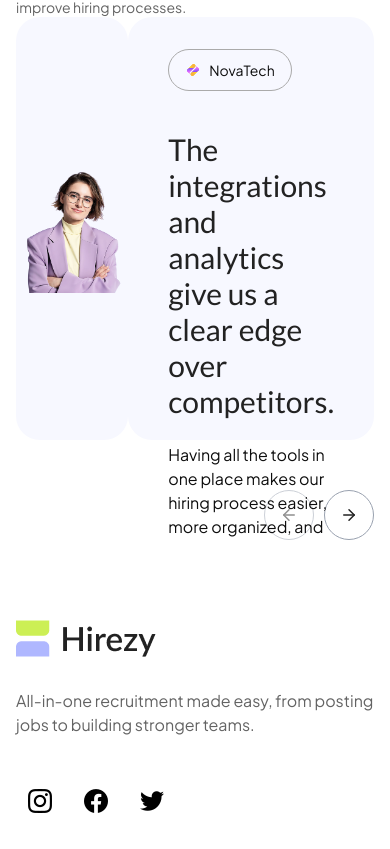
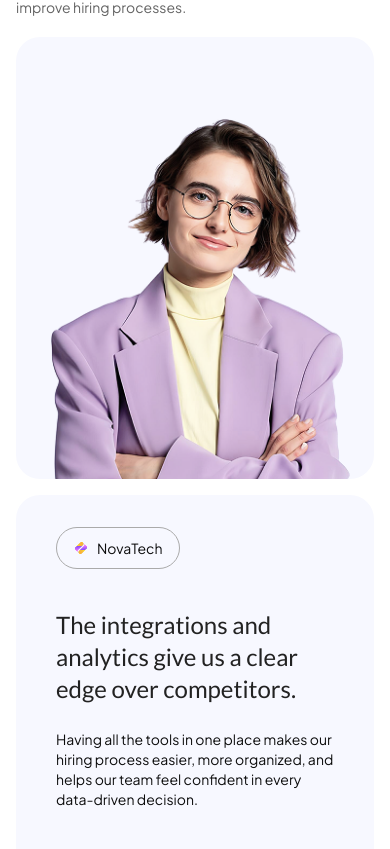
Before and after one commit to Bernardowert/project-hirezy, a Next.js app: page / in a window 390 px wide. Shown: the part 9635-10484 px from the top of the page. Built offline with nearby package versions, Linux system fonts and the light colour scheme.

Commit message:
finalizando o responsivo da section testimonals e finalização da pagina home

```diff
--- a/app/components/sections/home/testimonals/slides.tsx
+++ b/app/components/sections/home/testimonals/slides.tsx
@@ -57,7 +57,7 @@ export function Slides(){
             <Swiper
                 spaceBetween={50}
                 slidesPerView={1}
-                className='w-full max-w-270 mx-auto cursor-pointer'
+                className='w-full max-w-270 mx-auto mt-5 tablet:mt-10 laptop:mt-14'
                 modules={[Navigation]}
                 navigation={{
                     prevEl: previousBtn.current,
@@ -76,15 +76,16 @@ export function Slides(){
 
                 {
                     slidesInfo.map(({imgSrc,imgAlt,description,name,job,enterprise, title}, index) =>(
-                    <SwiperSlide className='w-full h-105.75! bg-white flex! items-center justify-between' key={index}>
-                    <div className="w-full max-w-92 h-full flex items-center justify-center bg-blue-300 rounded-3xl">
+                    <SwiperSlide className='w-full h-auto! flex-col gap-4 cursor-pointer bg-white flex! items-center justify-between laptop:h-105.75! laptop:flex-row laptop:gap-0 ' key={index}>
+                    <div className="w-full laptop:max-w-92 h-110.5 laptop:h-full flex items-center justify-center bg-blue-300 rounded-3xl overflow-hidden">
                         <Image
                             src={imgSrc}
                             alt={imgAlt}
                             title={imgAlt}
+                            className='w-full relative top-10.5 h-[128%] laptop:h-full object-scale-down laptop:object-cover laptop:static'
                         />
                     </div>
-                    <div className='w-full max-w-170 h-full py-8 px-10 bg-blue-300 rounded-3xl'>
+                    <div className='w-full laptop:max-w-170 laptop:h-full py-8 px-10 bg-blue-300 rounded-3xl'>
                         <div className='inline-flex items-center gap-2 px-4 py-2.5 rounded-4xl border border-grey-400'>
                                 <Image
                                 src={iconNovaTech}
@@ -94,14 +95,14 @@ export function Slides(){
                                 <span className='text-sm opacity-95'>{enterprise}</span>
                         </div>
 
-                        <div className='space-y-6 mt-10 mb-20'>
-                                <h3 className='font-lato text-3xl text-black-500'>{title}</h3>
-                                <p className='opacity-95'>{description}</p>
+                        <div className='space-y-6 mt-10 mb-14 laptop:mb-20'>
+                                <h3 className='font-lato text-2xl laptop:text-3xl text-black-500'>{title}</h3>
+                                <p className='text-sm tablet:text-base opacity-95'>{description}</p>
                         </div>
 
                         <div className='border-l border-blue-500 pl-6'>
-                                <strong className='block font-semibold text-black-500 mb-1'>{name}</strong>
-                                <span className='opacity-90'>{job}</span>
+                                <strong className='block text-sm tablet:text-base font-semibold text-black-500 mb-1'>{name}</strong>
+                                <span className='opacity-90 text-sm tablet:text-base'>{job}</span>
                         </div>
                     </div>
                     </SwiperSlide>
```
